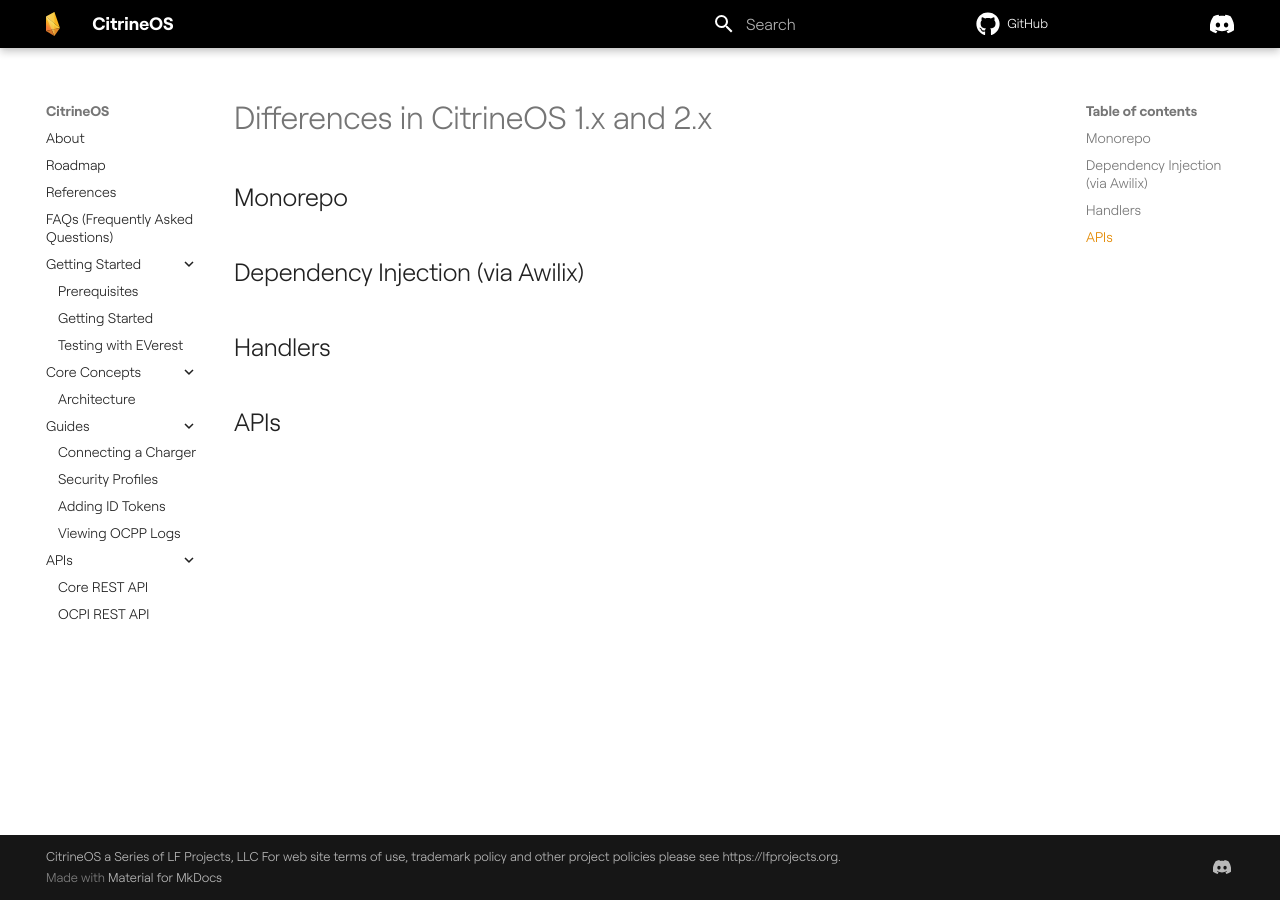
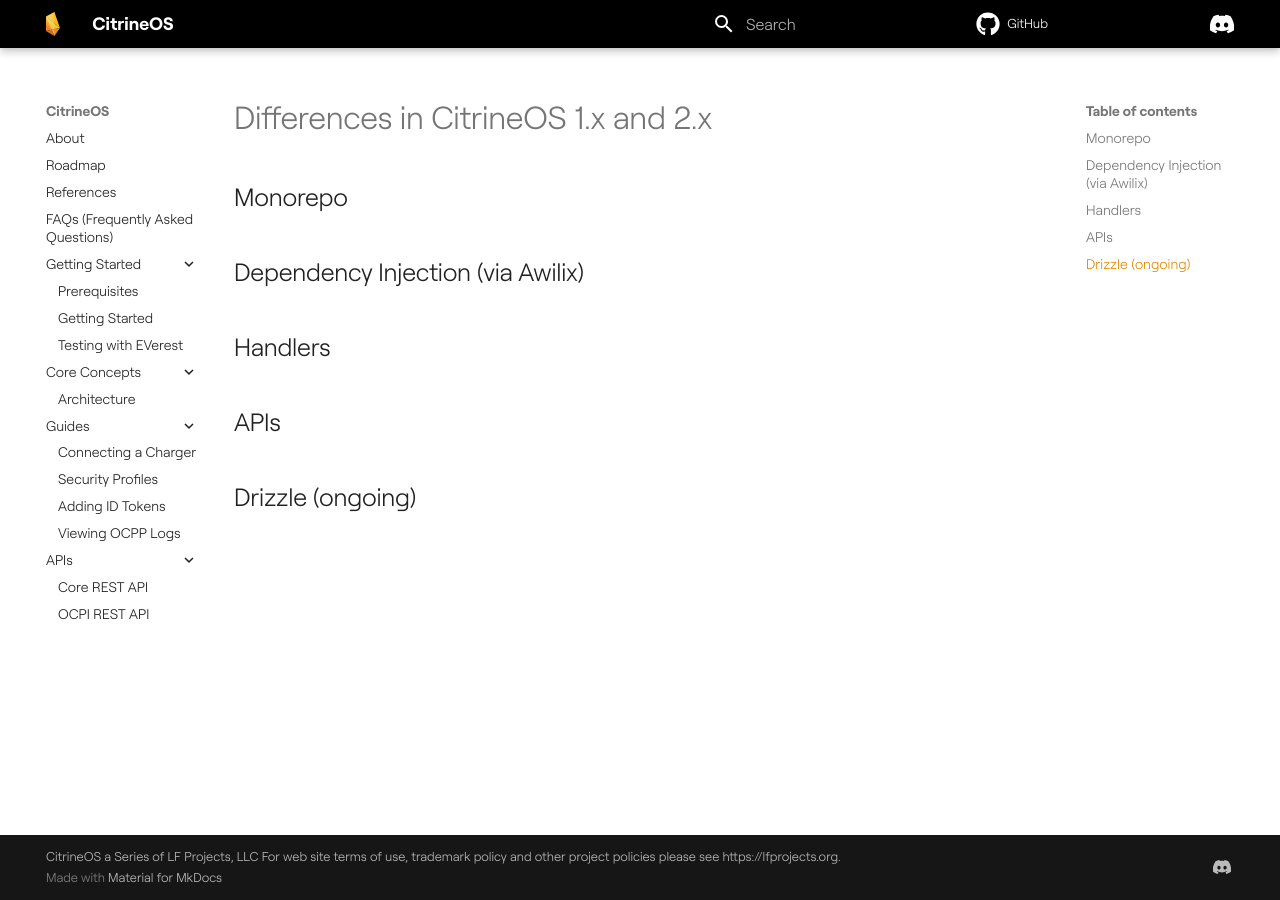
Before and after one commit to citrineos/citrineos.github.io, an MkDocs documentation site: the page built from docs/guides/version-1-to-2.md, in a window 1280 px wide. Built offline with MkDocs 1.6.1 and Material for MkDocs 9.7.7, drawn with Linux system fonts in a browser that asks for light colours; plug-ins that fetch from the network failed and are left out; comment, search, counter and statistics services are not loaded; the version menu is left out.

Commit message:
feature: adding skeleton for a version difference guide

```diff
--- a/docs/guides/version-1-to-2.md
+++ b/docs/guides/version-1-to-2.md
@@ -12,3 +12,6 @@
 
 
 # APIs
+
+
+# Drizzle (ongoing)
```
